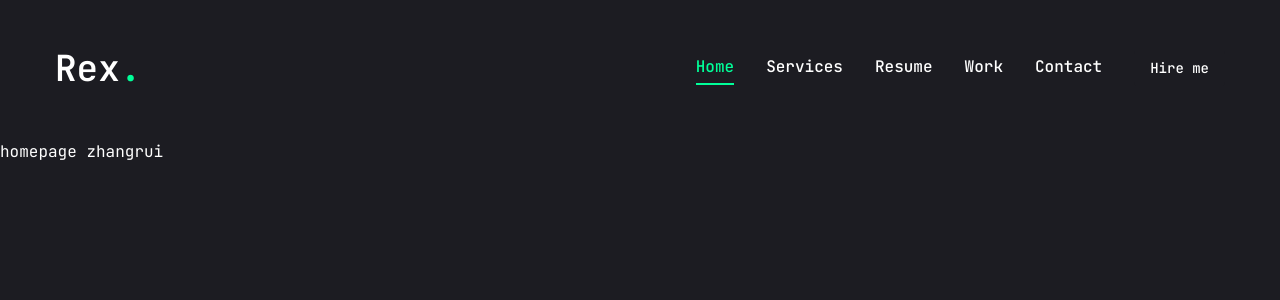
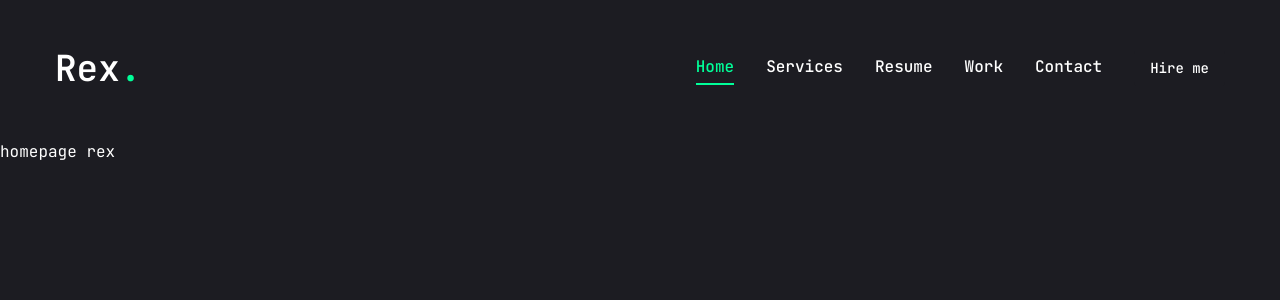
Before and after one commit to rex1008/rex-site, a Next.js app: page / in a window 1280 px wide. Shown: the top 300 px of the page. Built offline with nearby package versions, Linux system fonts and the light colour scheme.

Commit message:
test commit

```diff
--- a/app/page.jsx
+++ b/app/page.jsx
@@ -2,6 +2,6 @@ import Image from "next/image";
 
 export default function Home() {
   return (
-    <main>homepage zhangrui</main>
+    <main>homepage rex</main>
   );
 }
```
